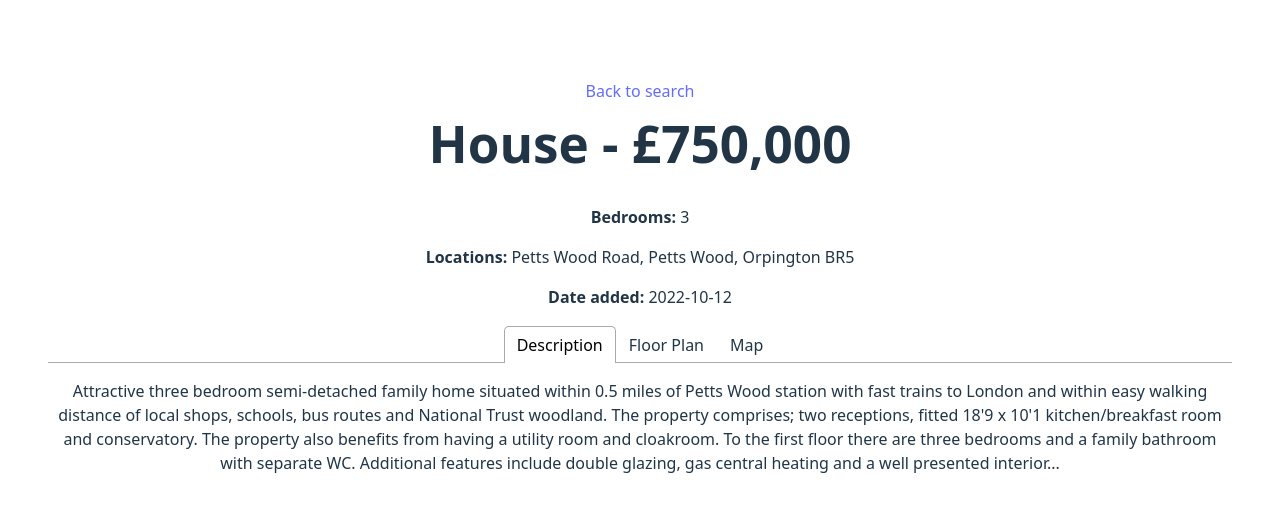
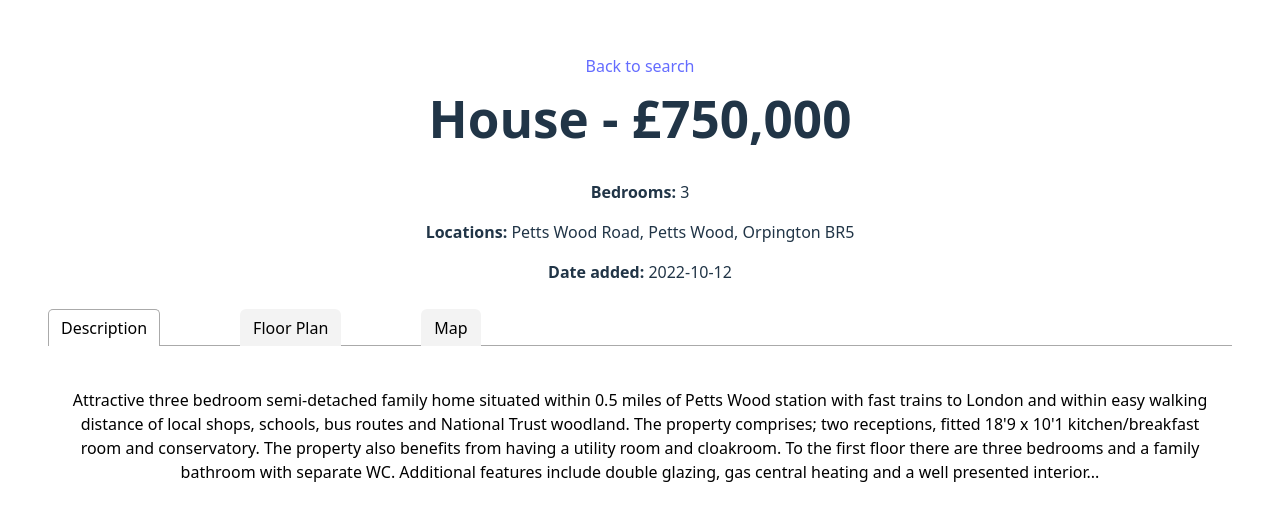
Before and after one commit to visakya/estate-agent-app, a React (Vite) app: page /property/1 in a window 1280 px wide. Shown: the part 115-636 px from the top of the page. Built offline with nearby package versions, Linux system fonts and the light colour scheme.

Commit message:
Added style to the Property details page

```diff
--- /dev/null
+++ b/src/pages/PropertyPage.css
@@ -0,0 +1,46 @@
+/*Tab container*/
+.react-tabs{
+    margin-top: 24px;
+}
+
+/*Tab list*/
+.react-tabs__tab-list{
+    display: flex;
+    gap: 80px;
+    border-bottom: 2px solid #ddd;
+    margin-bottom: 16px;
+    padding-left: 0;
+}
+
+/*Individual tabs*/
+.react-tabs__tab{
+    display: flex;
+    padding: 10px 18px;
+    cursor: pointer;
+    border-radius: 6px 6px 0 0;
+    background-color: #f3f3f3;
+    color:#000;
+    font-weight: 500;
+    transition: background-color 0.2s ease, color 0.2s ease;
+}
+
+/*Hover effect*/
+.react-tabs__tab:hover{
+    background-color: #e0e0ff;
+    color: #2c2cff;
+}
+
+/*Active tab styling*/
+.react-tabs__tab--selected{
+    background-color: #ffffff;
+    border-bottom: 2px solid white;
+    color: #000;
+}
+
+/*Tab panel*/
+.react-tabs__tab-panel{
+    padding: 16px;
+    color: #000;
+    background-color: #ffffff;
+    border-radius: 0 6px 6px 6px;
+}
--- a/src/pages/PropertyPage.jsx
+++ b/src/pages/PropertyPage.jsx
@@ -1,6 +1,7 @@
 import {Link, useParams} from "react-router-dom";
 import data from "../data/properties.json";
 import {Tab, Tabs, TabList, TabPanel} from "react-tabs";
+import "./PropertyPage.css";
 
 export default function PropertyPage(){
     const {id} = useParams();
```
